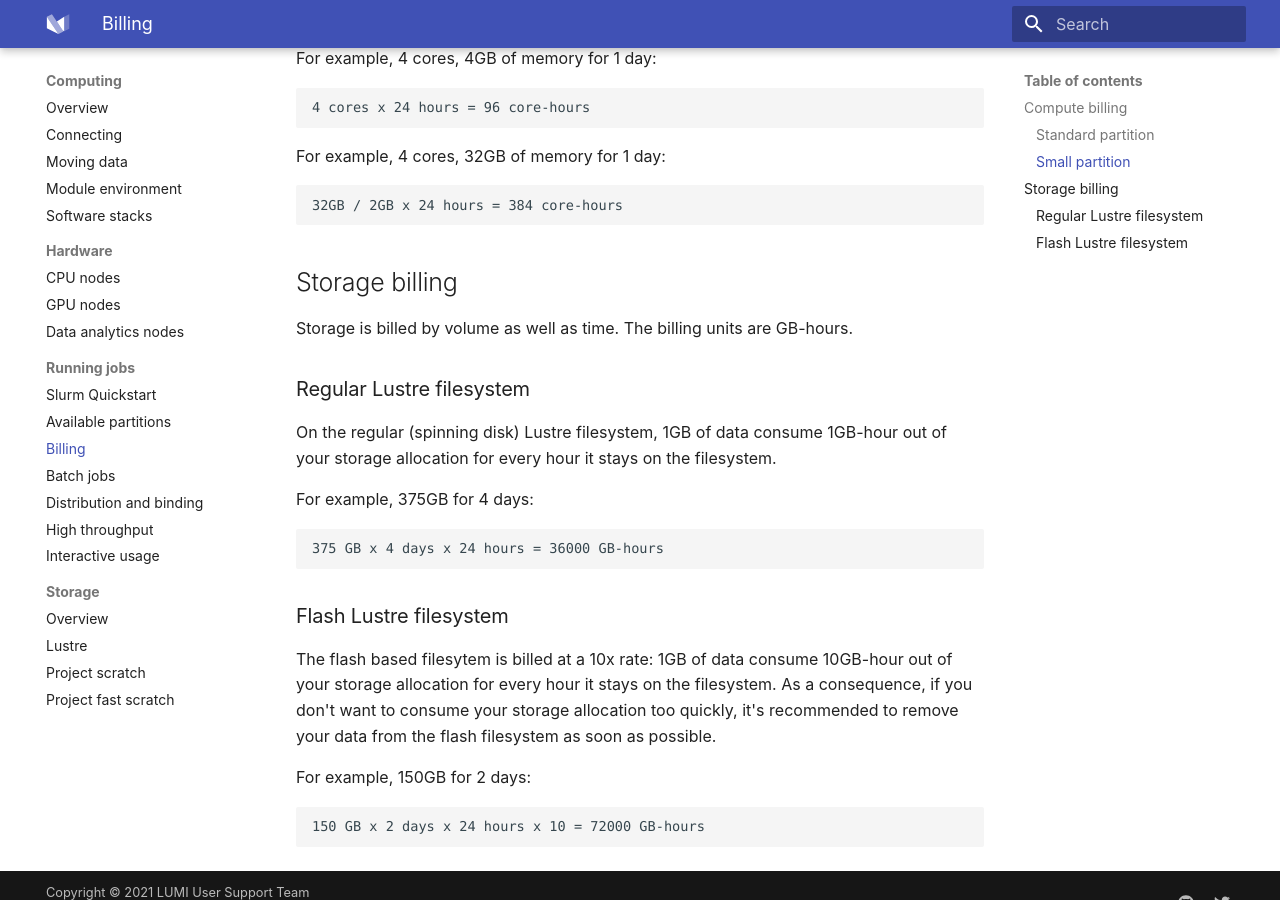
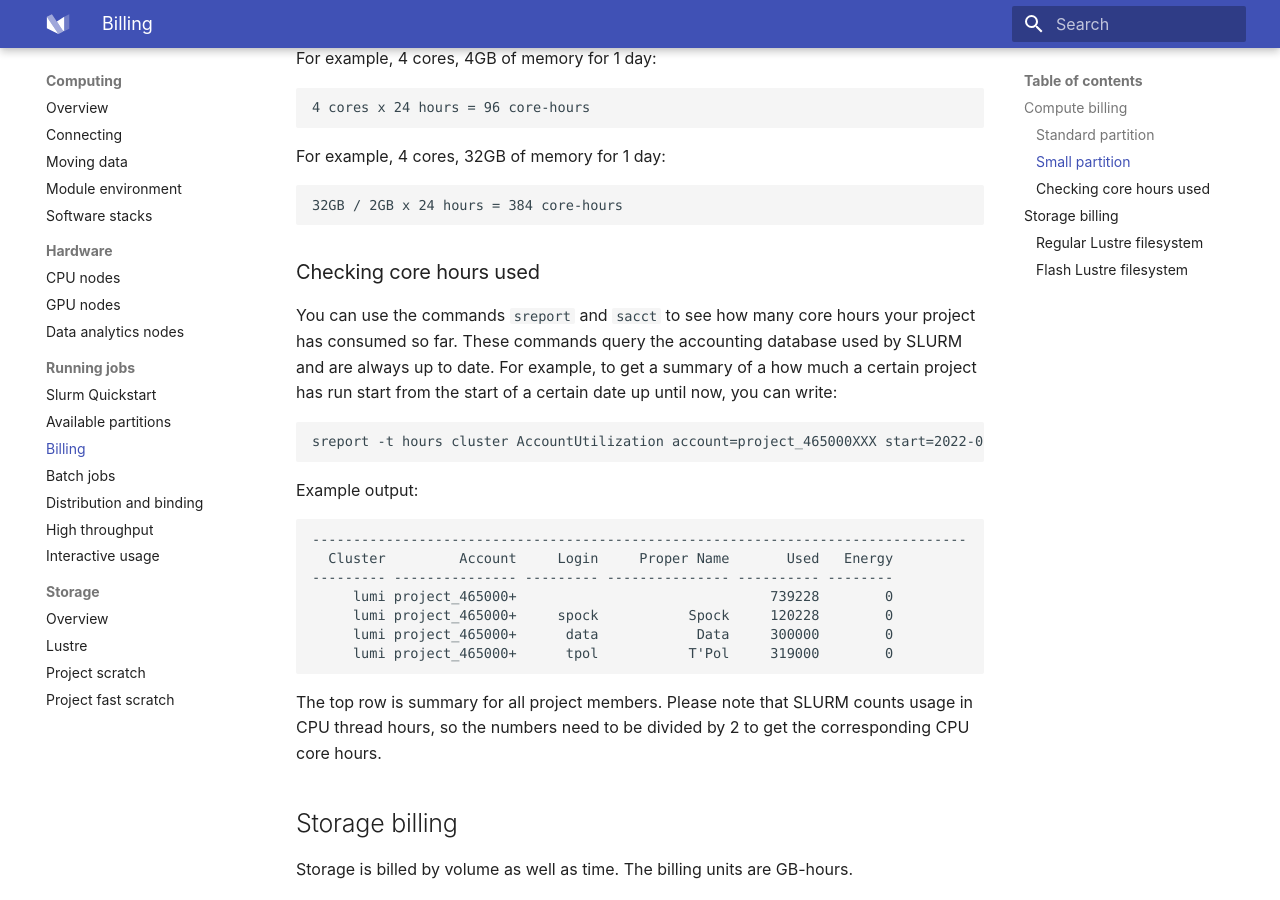
Before and after one commit to Lumi-supercomputer/lumi-userguide, an MkDocs documentation site: the page built from docs/computing/jobs/billing.md, in a window 1280 px wide and 900 px high, scrolled down 1038 px. Built offline with MkDocs 1.6.1 and Material for MkDocs 9.7.7, drawn with Linux system fonts in a browser that asks for light colours.

Commit message:
SLURM sreport example to check core hour usage
Added an example on how to use sreport.

````diff
--- a/docs/computing/jobs/billing.md
+++ b/docs/computing/jobs/billing.md
@@ -53,6 +53,28 @@ For example, 4 cores, 32GB of memory for 1 day:
 32GB / 2GB x 24 hours = 384 core-hours
 ```
 
+### Checking core hours used
+
+You can use the commands `sreport` and `sacct` to see how many core hours your project has consumed so far. These commands query the accounting database used by SLURM and are always up to date. For example, to get a summary of a how much a certain project has run start from the start of a certain date up until now, you can write:
+
+```
+sreport -t hours cluster AccountUtilization account=project_465000XXX start=2022-01-01 end=now
+
+```
+
+Example output:
+
+    --------------------------------------------------------------------------------
+      Cluster         Account     Login     Proper Name       Used   Energy
+    --------- --------------- --------- --------------- ---------- --------
+         lumi project_465000+                               739228        0
+         lumi project_465000+     spock           Spock     120228        0
+         lumi project_465000+      data            Data     300000        0
+         lumi project_465000+      tpol           T'Pol     319000        0
+
+
+The top row is summary for all project members. Please note that SLURM counts usage in CPU thread hours, so the numbers need to be divided by 2 to get the corresponding CPU core hours.
+
 ## Storage billing
 
 Storage is billed by volume as well as time. The billing units are GB-hours.
````
